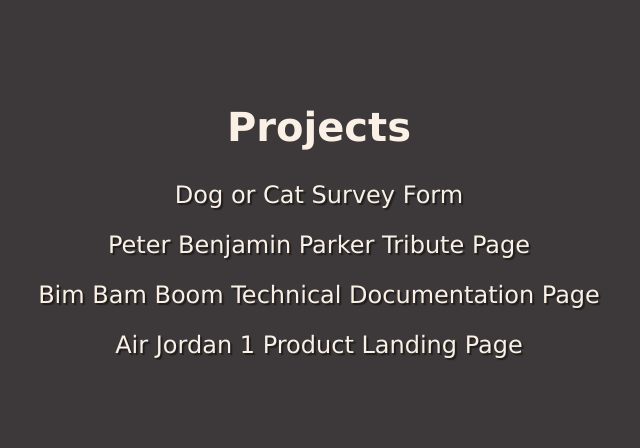
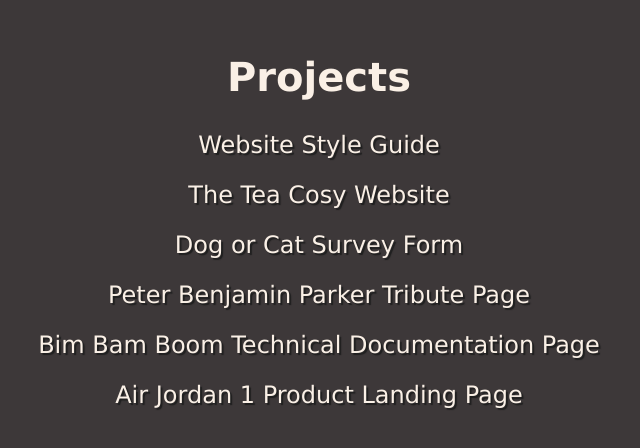
Before and after one commit to Vietos94/vietos.github.io, a plain HTML site: page index.html in a window 1280 px wide. Shown: the part 973-1421 px from the top of the page, without its empty margins (321-961 px from the left). Drawn offline with Linux system fonts and the light colour scheme.

Commit message:
Update index.html

```diff
--- a/index.html
+++ b/index.html
@@ -26,6 +26,10 @@
         <div class="section-header">
             <h2>Projects</h2>
         </div>
+        <a href="https://vietos94.github.io/website-style-guide/"
+            target="_blank" class="project">Website Style Guide</a>
+        <a href="https://vietos94.github.io/the-tea-cosy/"
+            target="_blank" class="project">The Tea Cosy Website</a>
         <a href="https://www.freecodecamp.org/learn/2022/responsive-web-design/build-a-survey-form-project/build-a-survey-form"
             target="_blank" class="project">Dog or Cat Survey Form</a>
         <a href="https://www.freecodecamp.org/learn/2022/responsive-web-design/build-a-tribute-page-project/build-a-tribute-page"
```
